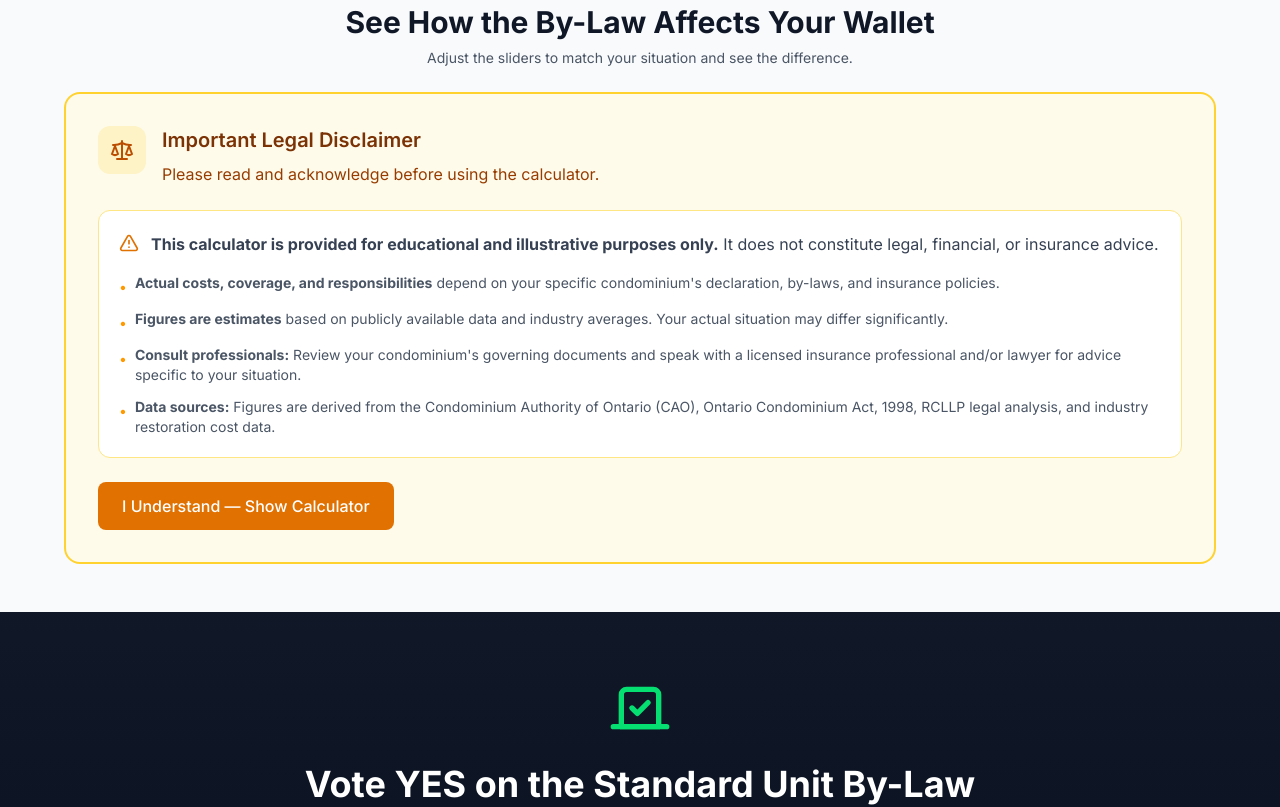
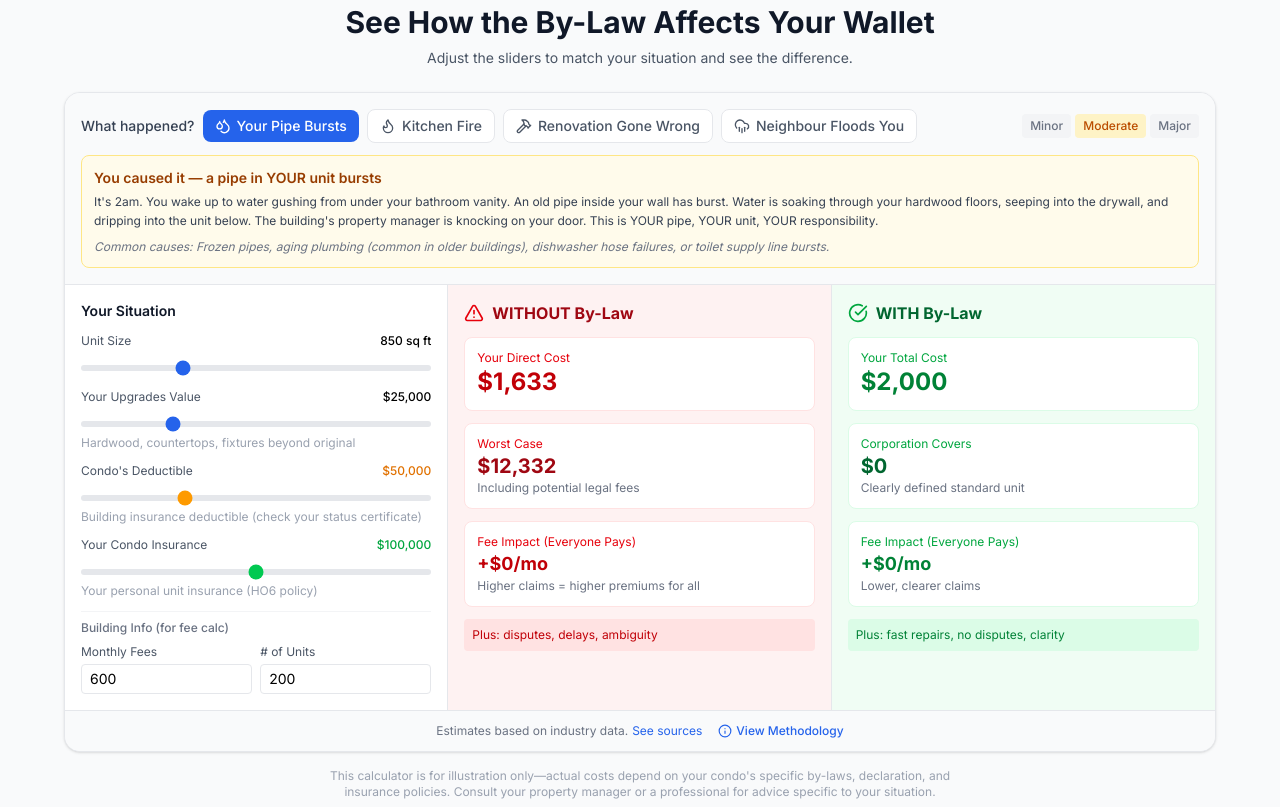
Before and after one commit to Sousaplex/95pa-sublaw, a React (Vite) app: page / in a window 1280 px wide. Shown: the part 8360-9167 px from the top of the page. Built offline with nearby package versions, Linux system fonts and the light colour scheme.

Commit message:
Show calculator immediately with soft disclaimer below

```diff
--- a/src/components/LegalPreamble.tsx
+++ /dev/null
@@ -1,78 +0,0 @@
-import { Scale, AlertTriangle } from 'lucide-react';
-
-interface LegalPreambleProps {
-  onAccept: () => void;
-  accepted: boolean;
-}
-
-export function LegalPreamble({ onAccept, accepted }: LegalPreambleProps) {
-  if (accepted) return null;
-
-  return (
-    <div className="bg-amber-50 border-2 border-amber-300 rounded-2xl p-6 sm:p-8">
-      <div className="flex items-start gap-4 mb-6">
-        <div className="p-3 bg-amber-100 rounded-xl shrink-0">
-          <Scale className="w-6 h-6 text-amber-700" />
-        </div>
-        <div>
-          <h3 className="text-xl font-semibold text-amber-900 mb-2">
-            Important Legal Disclaimer
-          </h3>
-          <p className="text-amber-800">
-            Please read and acknowledge before using the calculator.
-          </p>
-        </div>
-      </div>
-
-      <div className="bg-white rounded-xl p-5 mb-6 border border-amber-200">
-        <div className="flex items-start gap-3 mb-4">
-          <AlertTriangle className="w-5 h-5 text-amber-600 shrink-0 mt-0.5" />
-          <p className="text-gray-700 leading-relaxed">
-            <strong>This calculator is provided for educational and illustrative purposes only.</strong> It does
-            not constitute legal, financial, or insurance advice.
-          </p>
-        </div>
-
-        <ul className="space-y-3 text-sm text-gray-600">
-          <li className="flex items-start gap-2">
-            <span className="text-amber-500 mt-1">•</span>
-            <span>
-              <strong>Actual costs, coverage, and responsibilities</strong> depend on your specific
-              condominium's declaration, by-laws, and insurance policies.
-            </span>
-          </li>
-          <li className="flex items-start gap-2">
-            <span className="text-amber-500 mt-1">•</span>
-            <span>
-              <strong>Figures are estimates</strong> based on publicly available data and industry
-              averages. Your actual situation may differ significantly.
-            </span>
-          </li>
-          <li className="flex items-start gap-2">
-            <span className="text-amber-500 mt-1">•</span>
-            <span>
-              <strong>Consult professionals:</strong> Review your condominium's governing documents
-              and speak with a licensed insurance professional and/or lawyer for advice specific
-              to your situation.
-            </span>
-          </li>
-          <li className="flex items-start gap-2">
-            <span className="text-amber-500 mt-1">•</span>
-            <span>
-              <strong>Data sources:</strong> Figures are derived from the Condominium Authority of
-              Ontario (CAO), Ontario Condominium Act, 1998, RCLLP legal analysis, and industry
-              restoration cost data.
-            </span>
-          </li>
-        </ul>
-      </div>
-
-      <button
-        onClick={onAccept}
-        className="w-full sm:w-auto px-6 py-3 bg-amber-600 hover:bg-amber-700 text-white font-medium rounded-lg transition-colors"
-      >
-        I Understand — Show Calculator
-      </button>
-    </div>
-  );
-}
--- a/src/components/ScenarioCalculator.tsx
+++ b/src/components/ScenarioCalculator.tsx
@@ -2,7 +2,6 @@ import { useState, useMemo } from 'react';
 import { Droplets, Flame, Hammer, CloudRain, Calculator, AlertTriangle, CheckCircle, Info, X } from 'lucide-react';
 import { damageScenarios } from '../data/scenarios';
 import type { ScenarioInputs } from '../types/calculator';
-import { LegalPreamble } from './LegalPreamble';
 
 const scenarioIcons: Record<string, React.ReactNode> = {
   'droplets': <Droplets className="w-4 h-4" />,
@@ -261,7 +260,6 @@ function calculate(inputs: ScenarioInputs, scenarioId: string): CalculationResul
 }
 
 export function ScenarioCalculator() {
-  const [disclaimerAccepted, setDisclaimerAccepted] = useState(false);
   const [selectedScenario, setSelectedScenario] = useState(damageScenarios[0].id);
   const [showMethodology, setShowMethodology] = useState(false);
   const [inputs, setInputs] = useState<ScenarioInputs>({
@@ -293,10 +291,7 @@ export function ScenarioCalculator() {
           </p>
         </div>
 
-        <LegalPreamble onAccept={() => setDisclaimerAccepted(true)} accepted={disclaimerAccepted} />
-
-        {disclaimerAccepted && (
-          <div className="bg-white rounded-2xl shadow-sm border border-gray-200 overflow-hidden">
+        <div className="bg-white rounded-2xl shadow-sm border border-gray-200 overflow-hidden">
             {/* Scenario Selection */}
             <div className="p-4 bg-gray-50 border-b border-gray-200">
               <div className="flex flex-wrap items-center gap-2 mb-3">
@@ -515,7 +510,12 @@ export function ScenarioCalculator() {
               </button>
             </div>
           </div>
-        )}
+
+        {/* Simple disclaimer */}
+        <p className="text-xs text-gray-400 text-center mt-4 max-w-2xl mx-auto">
+          This calculator is for illustration only—actual costs depend on your condo's specific by-laws, declaration, and insurance policies.
+          Consult your property manager or a professional for advice specific to your situation.
+        </p>
 
         <MethodologyModal
           isOpen={showMethodology}
```
